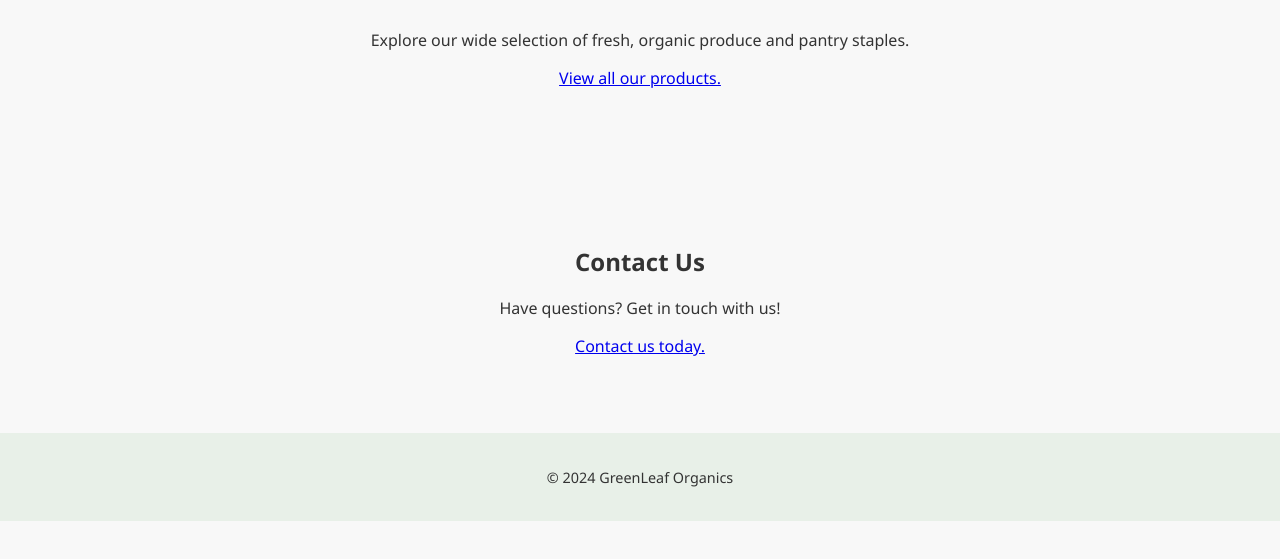
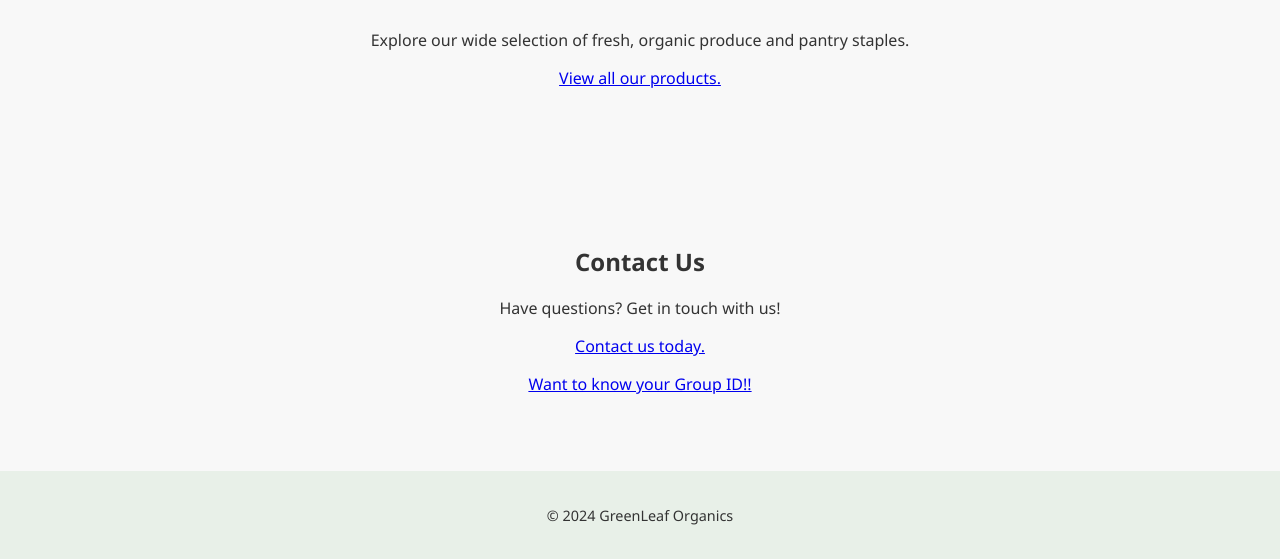
Before and after one commit to pramitgupta/greenleaf1, a plain HTML site: page index.html in a window 1280 px wide. Shown: the part 2723-3282 px from the top of the page. Before the commit the page ends 3244 px from the top, so only its background shows below. Drawn offline with Linux system fonts and the light colour scheme.

Commit message:
Update index.html

```diff
--- a/index.html
+++ b/index.html
@@ -55,6 +55,7 @@
         <h2>Contact Us</h2>
         <p>Have questions? Get in touch with us!</p>
         <p><a href="contact.html">Contact us today.</a></p>
+        <p><a href="authentication.html">Want to know your Group ID!!</a></p>
     </section>
     <footer>
         <p>© 2024 GreenLeaf Organics</p>
```
